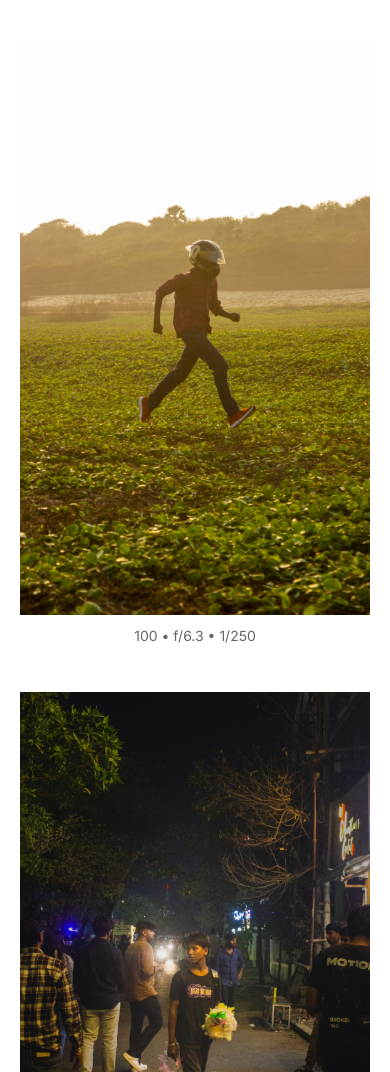
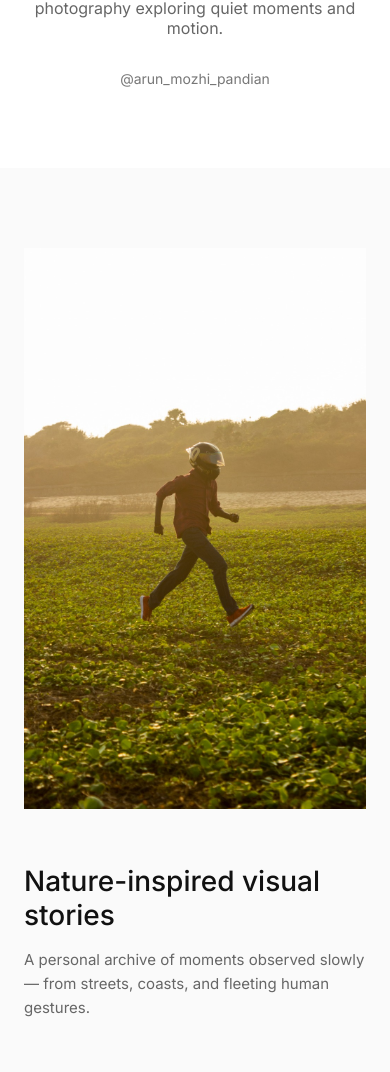
Before and after one commit to grebness/ArunMozhi, a plain HTML site: page index.html in a window 390 px wide. Shown: the part 116-1188 px from the top of the page. Drawn offline with Linux system fonts and the light colour scheme.

Commit message:
Revamp photography website layout and styles
Updated the HTML structure and styles for the photography website, including a new title and improved layout. Added a hero section and adjusted the gallery display.

```diff
--- a/index.html
+++ b/index.html
@@ -3,112 +3,178 @@
 <head>
   <meta charset="UTF-8" />
   <meta name="viewport" content="width=device-width, initial-scale=1.0"/>
-  <title>Photography</title>
-  <link href="https://fonts.googleapis.com/css2?family=Inter:wght@300;400;600&display=swap" rel="stylesheet">
+  <title>Arun Mozhi — Photography</title>
+
+  <link href="https://fonts.googleapis.com/css2?family=Inter:wght@300;400;500;600&display=swap" rel="stylesheet">
+
   <style>
-    * {
-      box-sizing: border-box;
-    }
+    * { box-sizing: border-box; }
 
     body {
       margin: 0;
-      background: #ffffff;
       font-family: 'Inter', sans-serif;
       color: #111;
-    }
-
-    .container {
-      max-width: 900px;
-      margin: 0 auto;
-      padding: 40px 20px 80px;
+      background: #fafafa;
     }
 
     header {
+      padding: 48px 24px 80px;
       text-align: center;
-      margin-bottom: 60px;
+      background: #ffffff;
     }
 
     header h1 {
-      font-size: 32px;
-      font-weight: 600;
+      font-size: 36px;
+      font-weight: 500;
       margin: 0;
+    }
+
+    header p {
+      margin-top: 12px;
+      font-size: 16px;
+      color: #666;
+      max-width: 520px;
+      margin-left: auto;
+      margin-right: auto;
     }
 
     header a {
       display: inline-block;
-      margin-top: 8px;
+      margin-top: 16px;
       font-size: 14px;
       color: #777;
       text-decoration: none;
     }
 
-    header a:hover {
-      text-decoration: underline;
+    .section {
+      max-width: 1200px;
+      margin: 0 auto;
+      padding: 80px 24px;
     }
 
-    .photo-block {
-      margin-bottom: 48px;
-      text-align: center;
+    .hero-grid {
+      display: grid;
+      grid-template-columns: 2fr 1fr;
+      gap: 32px;
+      align-items: center;
+    }
+
+    .hero-grid img {
+      width: 100%;
+      height: auto;
+      display: block;
+    }
+
+    .text-block h2 {
+      font-size: 28px;
+      font-weight: 500;
+      margin-bottom: 16px;
+    }
+
+    .text-block p {
+      font-size: 15px;
+      color: #666;
+      line-height: 1.6;
+      max-width: 420px;
+    }
+
+    .gallery {
+      display: grid;
+      grid-template-columns: repeat(3, 1fr);
+      gap: 48px 32px;
+      margin-top: 80px;
     }
 
     .photo-block img {
       width: 100%;
       height: auto;
-      max-width: 100%;
       display: block;
-      margin: 0 auto;
+      margin-bottom: 12px;
     }
 
     .caption {
-      margin-top: 12px;
       font-size: 14px;
       color: #666;
+      text-align: center;
     }
 
     footer {
-      margin-top: 80px;
+      padding: 80px 24px 40px;
       text-align: center;
       font-size: 13px;
       color: #888;
     }
 
+    @media (max-width: 900px) {
+      .hero-grid {
+        grid-template-columns: 1fr;
+      }
+
+      .gallery {
+        grid-template-columns: repeat(2, 1fr);
+      }
+    }
+
     @media (max-width: 600px) {
       header h1 {
-        font-size: 26px;
+        font-size: 28px;
+      }
+
+      .gallery {
+        grid-template-columns: 1fr;
       }
     }
   </style>
 </head>
 <body>
-  <div class="container">
+
   <header>
     <h1>Arun Mozhi</h1>
+    <p>Street, documentary, and long-exposure photography exploring quiet moments and motion.</p>
     <a href="https://instagram.com/arun_mozhi_pandian" target="_blank">@arun_mozhi_pandian</a>
   </header>
 
-<div class="photo-block"><img src="1.jpeg"><div class="caption">100 • f/6.3 • 1/250</div></div>
+  <section class="section">
+    <div class="hero-grid">
+      <img src="1.jpeg">
+      <div class="text-block">
+        <h2>Nature-inspired visual stories</h2>
+        <p>
+          A personal archive of moments observed slowly — from streets, coasts,
+          and fleeting human gestures.
+        </p>
+      </div>
+    </div>
+
+    <div class="gallery">
       <div class="photo-block"><img src="2.jpeg"><div class="caption">3200 • f/8 • 1/60</div></div>
       <div class="photo-block"><img src="3.jpeg"><div class="caption">100 • f/5.6 • 1/125</div></div>
       <div class="photo-block"><img src="4.jpeg"><div class="caption">100 • f/8 • 1/125</div></div>
+
       <div class="photo-block"><img src="5.jpeg"><div class="caption">100 • f/8 • 1/125</div></div>
       <div class="photo-block"><img src="6.jpeg"><div class="caption">200 • f/5.6 • 1/250</div></div>
       <div class="photo-block"><img src="7.jpeg"><div class="caption">100 • f/5.6 • 1/400</div></div>
+
       <div class="photo-block"><img src="8.jpeg"><div class="caption">100 • f/8 • 1/60</div></div>
       <div class="photo-block"><img src="9.jpeg"><div class="caption">200 • f/4 • 1/125</div></div>
       <div class="photo-block"><img src="10.jpeg"><div class="caption">200 • f/4.5 • 1/125</div></div>
+
       <div class="photo-block"><img src="11.jpeg"><div class="caption">100 • f/14 • 1/20</div></div>
       <div class="photo-block"><img src="12.jpeg"><div class="caption">200 • f/6.3 • 1/125</div></div>
       <div class="photo-block"><img src="13.jpeg"><div class="caption">200 • f/8 • 1/250</div></div>
+
       <div class="photo-block"><img src="14.jpeg"><div class="caption">200 • f/5.6 • 1/1250</div></div>
       <div class="photo-block"><img src="15.jpeg"><div class="caption">100 • f/16 • 30s</div></div>
-<div class="photo-block"><img src="16.jpeg"><div class="caption">200 • f/8 • 1/160s</div></div>
-<div class="photo-block"><img src="17.jpeg"><div class="caption">100 • f/5.6 • 1/125</div></div>
+      <div class="photo-block"><img src="16.jpg"><div class="caption">100 • f/16 • 30s</div></div>
+
+      <div class="photo-block"><img src="17.jpeg"><div class="caption">100 • f/8 • 1/160</div></div>
       <div class="photo-block"><img src="18.jpeg"><div class="caption">200 • f/6.3 • 1/100</div></div>
-
+    </div>
+  </section>
 
   <footer>
     Made by M Siddhaarth
   </footer>
-  </div>
+
 </body>
 </html>
```
Lines whose indentation alone changed are shown as unchanged.
